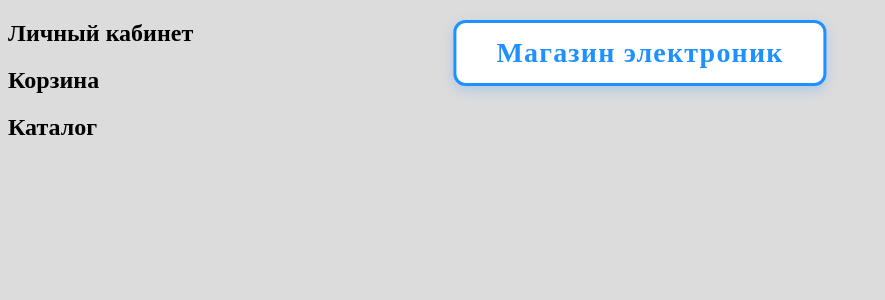
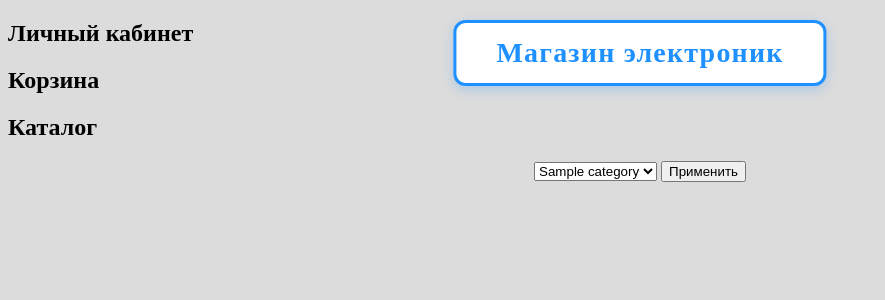
Before and after one commit to DaCheb1/Project, a Django app: page /products/catalog/ in a window 1280 px wide. Shown: the top 300 px of the page, without its empty margins (0-885 px from the left). Run offline with Django 5.2, Linux system fonts and the light colour scheme; tables that the repository leaves empty hold one stand-in row (values such as "Sample post"); data that the repository does not hold is empty.

Commit message:
Мы добавили фильтрацию для каталога

```diff
--- a/products/views.py
+++ b/products/views.py
@@ -1,8 +1,13 @@
 from django.shortcuts import render
-from products.models import Product
+from products.models import Product, Category
 def catalog (request):
-    products = Product.objects.all()
-    return render(request, 'catalog.html', {'products': products})
+    category = request.GET.get('category')
+    if category:
+        products = Product.objects.filter(category = category)
+    else:
+        products = Product.objects.all()
+    categories = Category.objects.all()
+    return render(request, 'catalog.html', {'products': products, 'categories': categories, 'select_category': category})
 
 def catalog_detail (request, pk):
     product = Product.objects.get(pk = pk)
--- a/templates/catalog.html
+++ b/templates/catalog.html
@@ -2,6 +2,15 @@
 
 {% block content %}
     <div class =  'container-catalog'>
+        <form method="get">
+            <label for="category"></label>
+            <select name="category" id="category">
+                {% for option in categories %}
+                    <option value="{{ option.id }}" {% if select_category == option.id %} selected{% endif %}>{{ option.title }}</option>
+                {% endfor %}
+            </select>
+            <input type="submit" value="Применить">
+        </form>
         {% for product in products %}
         <article>
             {% if product.image %}
```
